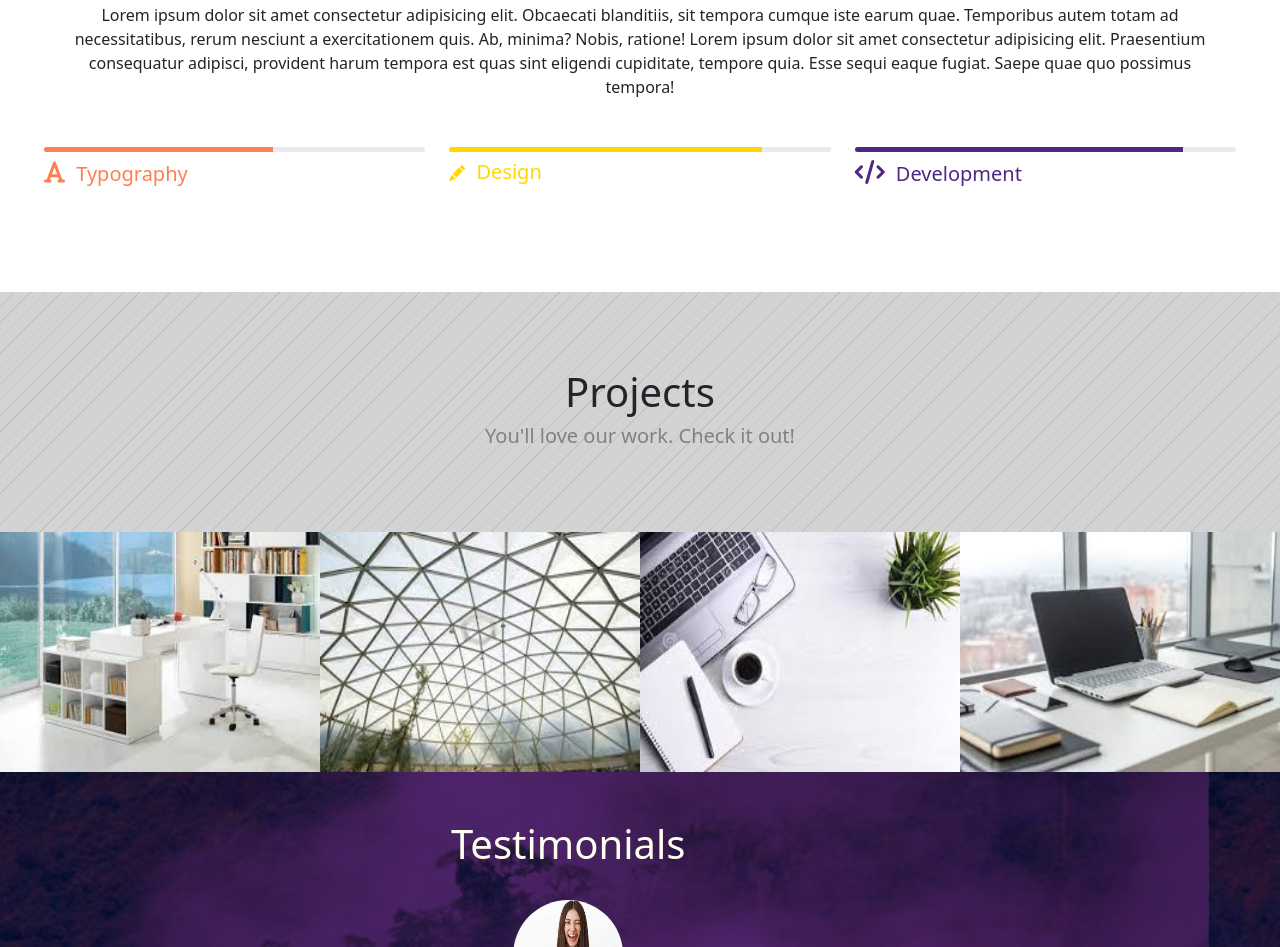
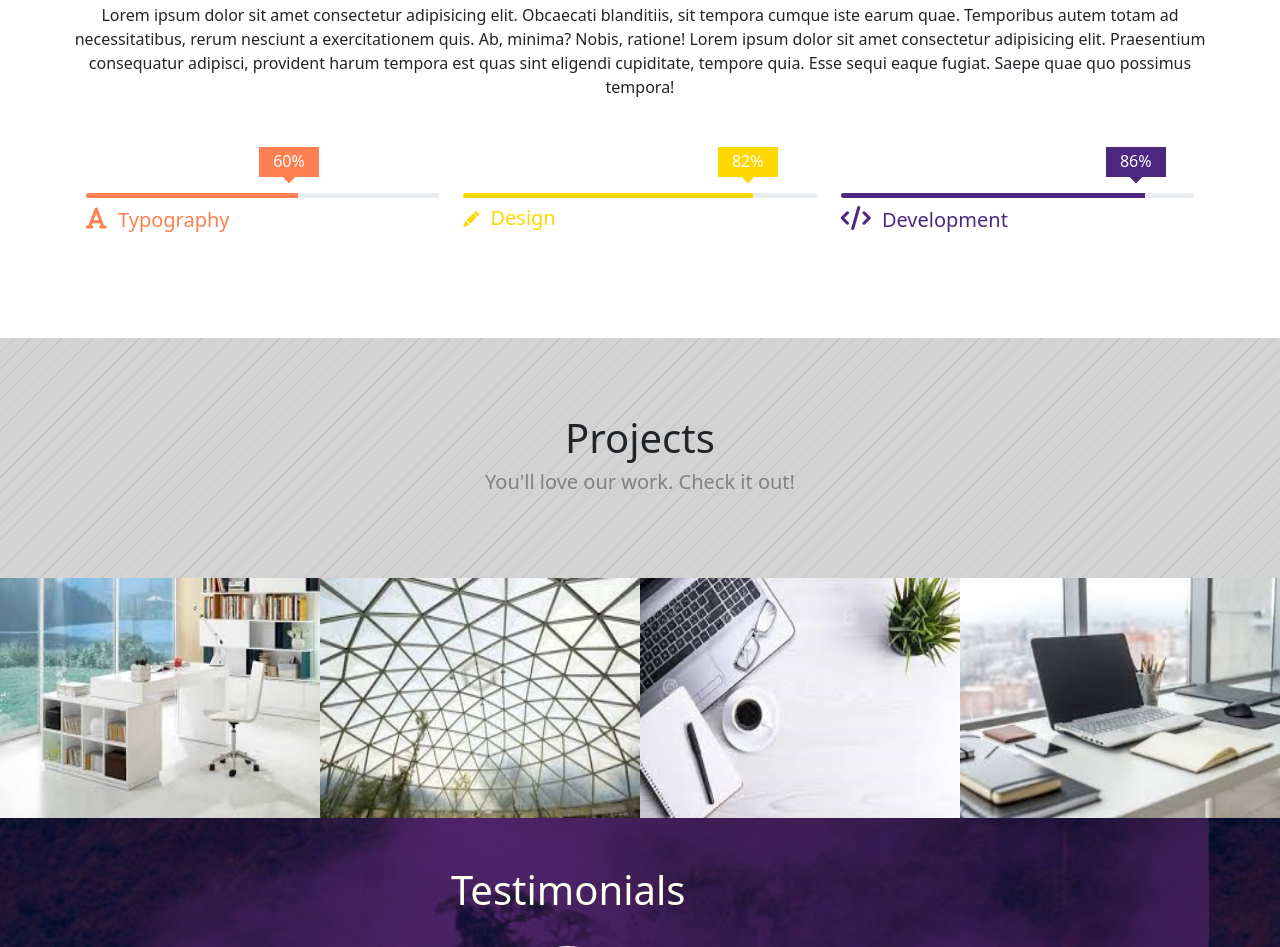
Before and after one commit to KathySundar/Bootstrap_assignment1, a plain HTML site: page index.html in a window 1280 px wide. Shown: the part 921-1868 px from the top of the page. Drawn offline with nearby package versions, Linux system fonts and the light colour scheme.

Commit message:
Add files via upload

```diff
--- a/index.html
+++ b/index.html
@@ -77,31 +77,39 @@
     <!-- ************************************************************ -->
     <!--                           ABOUT US                           -->
     <!-- ************************************************************ -->
-
     <div class="container-fluid about-us">
       <h1 class="text-center mb-5 mt-5">About</h1>
       <p class="text-center mb-5 mt-5 ms-lg-5 me-lg-5">Lorem ipsum dolor sit amet consectetur adipisicing elit. Obcaecati blanditiis, sit tempora cumque iste earum quae. Temporibus autem totam ad necessitatibus, rerum nesciunt a exercitationem quis. Ab, minima? Nobis, ratione! Lorem ipsum dolor sit amet consectetur adipisicing elit. Praesentium consequatur adipisci, provident harum tempora est quas sint eligendi cupiditate, tempore quia. Esse sequi eaque fugiat. Saepe quae quo possimus tempora!</p>
     </div>
 
     <div class=" container-fluid p-bar">
-       <div class="row justify-content-around">
-            <div class="p-bar-1 col-lg-4 col-md-3 col-sm-3 col-12">
+     <div class="row justify-content-around p-bar">
+          <div class="p-bar-1 col-lg-4 col-md-4 col-sm-3 col-12">
+            <div class="p-bar-indicator1 text-center mb-3">
+                60%
+            </div>
             <div class="progress mb-2" style="height: 5px;">
-                    <div class="progress-bar bar1 tt" data-bs-toggle="tooltip" data-bs-placement="top" title="60" role="progressbar" style="width: 60%;" aria-valuenow="25" aria-valuemin="0" aria-valuemax="100"></div>
+                <div class="progress-bar bar1" role="progressbar" style="width: 60%;" aria-valuenow="25" aria-valuemin="0" aria-valuemax="100"></div>
             </div>
             <i class="fas fa-font"></i>
             <h5 class="p-bar-text">Typography</h5>
           </div>
-            <div class="p-bar-2 col-lg-4 col-md-3 col-sm-3 col-12">
+          <div class="p-bar-2 col-lg-4 col-md-4 col-sm-3 col-12">
+            <div class="p-bar-indicator2 text-center mb-3">
+              82%
+            </div>
               <div class="progress mb-2" style="height: 5px;">
                   <div class="progress-bar bar2" data-bs-toggle="tooltip" data-bs-placement="top" title="82" role="progressbar" style="width: 82%;" aria-valuenow="25" aria-valuemin="0" aria-valuemax="100"></div>
               </div>
               <i class="bi bi-pencil-fill"></i>
               <h5 class="p-bar-text">Design</h5>
           </div>
-            <div class="p-bar-3 col-lg-4 col-md-3 col-sm-3 col-12">
+          <div class="p-bar-3 col-lg-4 col-md-4 col-sm-3 col-12">
+            <div class="p-bar-indicator3 text-center mb-3">
+              86%
+            </div>
             <div class="progress mb-2" style="height: 5px;">
-                    <div class="progress-bar bar3" data-bs-toggle="tooltip" data-bs-placement="top" title="86" role="progressbar" style="width: 86%;" aria-valuenow="25" aria-valuemin="0" aria-valuemax="100"></div>
+                <div class="progress-bar bar3" data-bs-toggle="tooltip" data-bs-placement="top" title="86" role="progressbar"style="width: 86%;" aria-valuenow="25" aria-valuemin="0" aria-valuemax="100"></div>
             </div>
             <i class="fas fa-code"></i>
             <h5 class="p-bar-text">Development</h5>
--- a/style.css
+++ b/style.css
@@ -84,18 +84,57 @@
   /*                         About US                          */
   /* ********************************************************* */
 
-  /* .progress{
-    margin-bottom: 5px;
-  } */
-
   .p-bar{
     width:95%;
     margin: auto;
     justify-content: space-between;
   }
+
+  .p-bar-indicator1{
+    margin-left: 49%;
+  }
+
+
+  .p-bar-indicator2{
+    margin-left: 72%;
+  }
+
+  .p-bar-indicator3{
+    margin-left: 75%;
+  }
+
   .p-bar-text{
     display: inline;
     margin-left: 7px;
+  }
+
+  .p-bar-indicator1{
+    position:relative;
+    background-color: #ff7f50;
+    padding-top:2px;
+    max-width: 60px;
+    height: 30px;
+    /* border: 2px solid black; */
+    box-sizing: border-box;
+    color: white;
+    font-weight: 500;
+  }
+
+  .p-bar-indicator1::after{
+    background-color: #ff7f50;
+    position: absolute;
+    height: 10px;
+    width:10px;
+    border-top: 0px solid #ff7f50;
+    border-left: 0px solid #ff7f50;
+    border-right: 2px solid #ff7f50;
+    border-bottom: 2px solid #ff7f50;
+    top:100%;
+    left:50%;
+    margin-left: -5px;
+    margin-top: -6px;
+    content:'';
+    transform: rotate(45deg);
   }
 
   .p-bar-1 {
@@ -107,6 +146,35 @@
     background-color: #ff7f50;
   }
 
+  .p-bar-indicator2{
+    position:relative;
+    background-color: #ffd700;
+    padding-top:2px;
+    max-width: 60px;
+    height: 30px;
+    /* border: 2px solid black; */
+    box-sizing: border-box;
+    color: white;
+    font-weight: 500;
+  }
+
+  .p-bar-indicator2::after{
+    background-color: #ffd700;
+    position: absolute;
+    height: 10px;
+    width:10px;
+    border-top: 0px solid #ffd700;
+    border-left: 0px solid #ffd700;
+    border-right: 2px solid #ffd700;
+    border-bottom: 2px solid #ffd700;
+    top:100%;
+    left:50%;
+    margin-left: -5px;
+    margin-top: -6px;
+    content:'';
+    transform: rotate(45deg);
+  }
+
   .p-bar-2{
     color: #ffd700;
     margin-bottom: 25px;
@@ -115,6 +183,37 @@
   .bar2{
     background-color: #ffd700;
   }
+
+  .p-bar-indicator3{
+    position:relative;
+    background-color: #4c2882;
+    padding-top:2px;
+    max-width: 60px;
+    height: 30px;
+    /* border: 2px solid black; */
+    box-sizing: border-box;
+    color: white;
+    font-weight: 500;
+
+  }
+
+  .p-bar-indicator3::after{
+    background-color: #4c2882;
+    position: absolute;
+    height: 10px;
+    width:10px;
+    border-top: 0px solid #4c2882;
+    border-left: 0px solid #4c2882;
+    border-right: 2px solid #4c2882;
+    border-bottom: 2px solid #4c2882;
+    top:100%;
+    left:50%;
+    margin-left: -5px;
+    margin-top: -6px;
+    content:'';
+    transform: rotate(45deg);
+  }
+
   .p-bar-3{
     color: #4c2882;
     margin-bottom: 25px;
```
Lines whose indentation alone changed are shown as unchanged.
